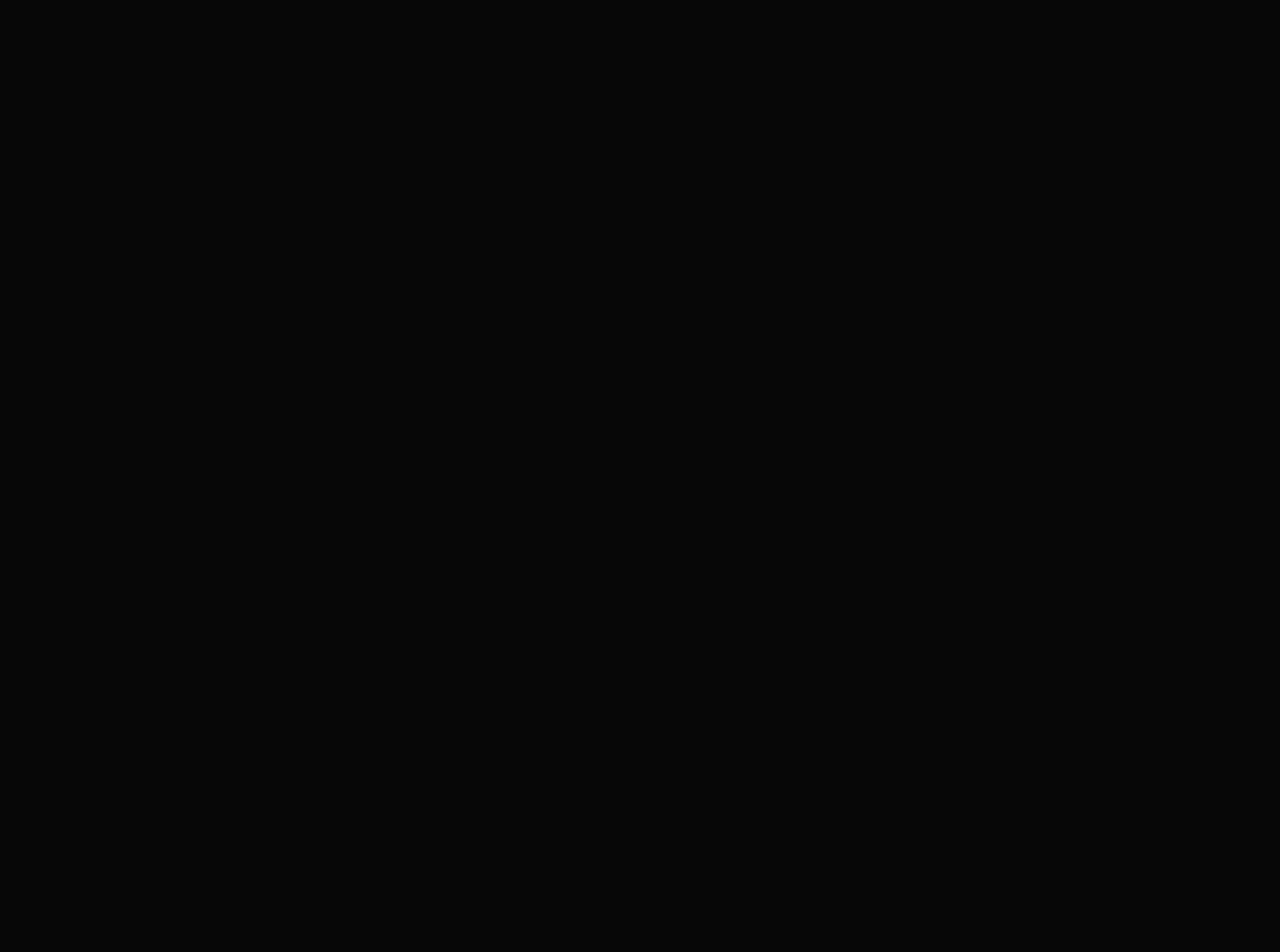
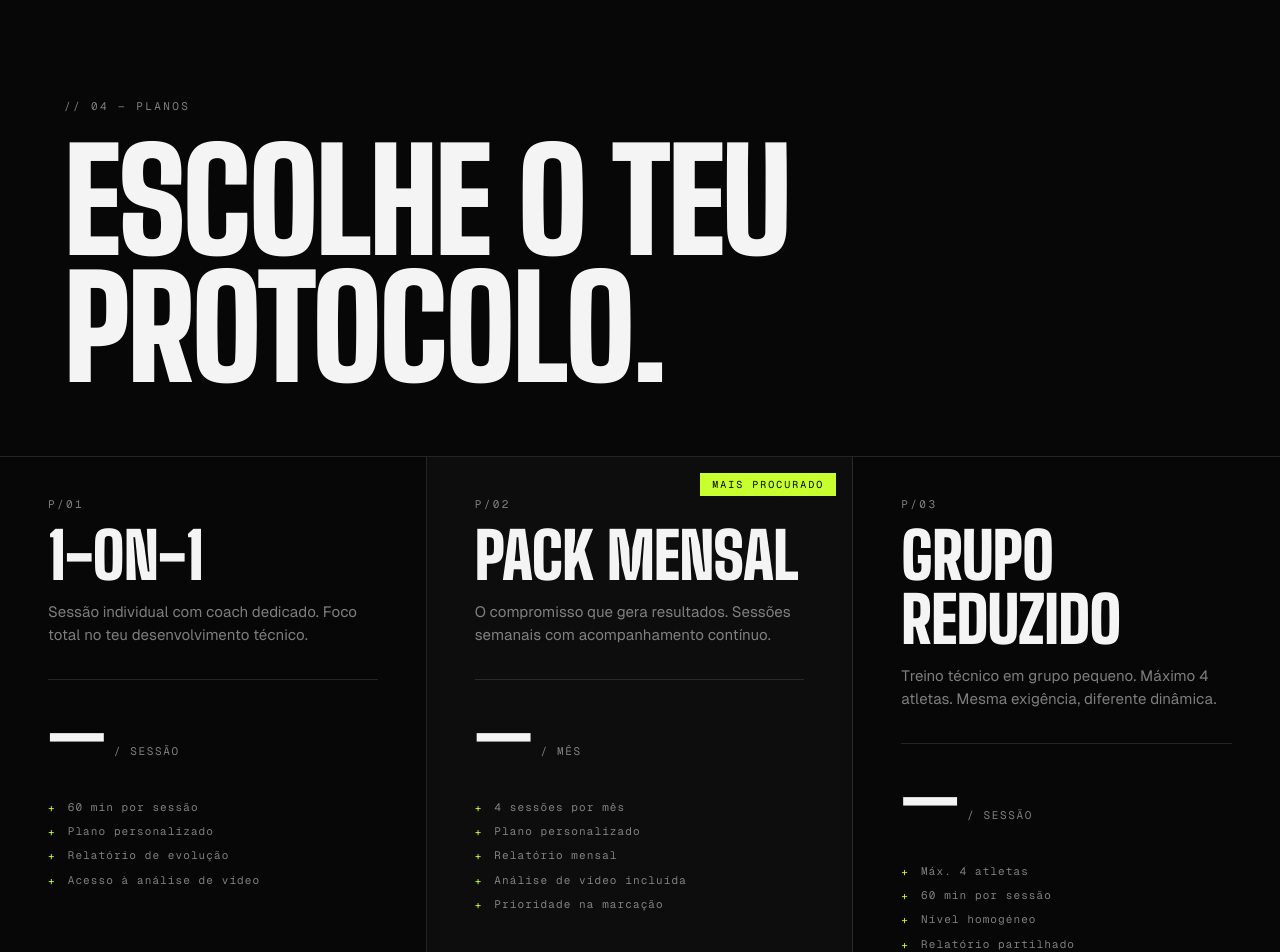
Before and after one commit to FranciscoPontes123/elite, a Next.js app: page / in a window 1280 px wide. Shown: the part 4020-4972 px from the top of the page. Before the commit the page ends 3990 px from the top, so only its background shows below. Built offline with nearby package versions, Linux system fonts and the light colour scheme.

Commit message:
feat(planos): pricing section with 3 plans
- 1-on-1 / Pack Mensal (destaque) / Grupo Reduzido
- Preços como placeholder (a preencher)
- Badge "Mais procurado" no Pack Mensal
- Nota de rodapé com avaliação inicial 35€

Co-Authored-By: Claude Sonnet 4.6 <noreply@anthropic.com>

```diff
--- /dev/null
+++ b/app/components/Planos.tsx
@@ -0,0 +1,139 @@
+"use client";
+
+import { motion } from "framer-motion";
+
+const planos = [
+  {
+    num: "P/01",
+    nome: "1-on-1",
+    preco: "—",
+    unidade: "/ sessão",
+    descricao: "Sessão individual com coach dedicado. Foco total no teu desenvolvimento técnico.",
+    items: ["60 min por sessão", "Plano personalizado", "Relatório de evolução", "Acesso à análise de vídeo"],
+    destaque: false,
+  },
+  {
+    num: "P/02",
+    nome: "Pack Mensal",
+    preco: "—",
+    unidade: "/ mês",
+    descricao: "O compromisso que gera resultados. Sessões semanais com acompanhamento contínuo.",
+    items: ["4 sessões por mês", "Plano personalizado", "Relatório mensal", "Análise de vídeo incluída", "Prioridade na marcação"],
+    destaque: true,
+  },
+  {
+    num: "P/03",
+    nome: "Grupo Reduzido",
+    preco: "—",
+    unidade: "/ sessão",
+    descricao: "Treino técnico em grupo pequeno. Máximo 4 atletas. Mesma exigência, diferente dinâmica.",
+    items: ["Máx. 4 atletas", "60 min por sessão", "Nível homogéneo", "Relatório partilhado"],
+    destaque: false,
+  },
+];
+
+export default function Planos() {
+  return (
+    <section id="planos" className="border-t border-rule">
+      <div className="px-[clamp(20px,5vw,72px)] pt-[clamp(64px,10vw,140px)] pb-16">
+        <motion.p
+          initial={{ opacity: 0 }}
+          whileInView={{ opacity: 1 }}
+          viewport={{ once: true }}
+          transition={{ duration: 0.5 }}
+          className="font-mono text-label uppercase tracking-[0.22em] text-fg-dim mb-6"
+        >
+          // 04 — Planos
+        </motion.p>
+
+        <motion.h2
+          initial={{ opacity: 0, y: 16 }}
+          whileInView={{ opacity: 1, y: 0 }}
+          viewport={{ once: true }}
+          transition={{ duration: 0.6, ease: [0.25, 0.1, 0.25, 1] as [number,number,number,number] }}
+          className="font-display font-black uppercase text-section text-fg leading-[0.9]"
+        >
+          ESCOLHE O TEU<br />PROTOCOLO.
+        </motion.h2>
+      </div>
+
+      <div className="grid grid-cols-1 md:grid-cols-3 border-t border-rule">
+        {planos.map((plano, i) => (
+          <motion.div
+            key={plano.num}
+            initial={{ opacity: 0, y: 20 }}
+            whileInView={{ opacity: 1, y: 0 }}
+            viewport={{ once: true }}
+            transition={{
+              duration: 0.55,
+              ease: [0.25, 0.1, 0.25, 1] as [number,number,number,number],
+              delay: i * 0.08,
+            }}
+            className={`relative border-r border-rule last:border-r-0 flex flex-col px-[clamp(20px,4vw,48px)] py-10 gap-8 transition-colors duration-200 hover:-translate-y-1 hover:border-fg ${
+              plano.destaque ? "bg-bg-elev" : ""
+            }`}
+          >
+            {/* Badge mais procurado */}
+            {plano.destaque && (
+              <span className="absolute top-4 right-4 font-mono text-[10px] uppercase tracking-[0.2em] bg-accent text-bg px-3 py-1">
+                Mais procurado
+              </span>
+            )}
+
+            {/* Topo */}
+            <div className="flex flex-col gap-3">
+              <span className="font-mono text-label uppercase tracking-[0.22em] text-fg-dim">
+                {plano.num}
+              </span>
+              <h3 className="font-display font-black uppercase text-card text-fg leading-none">
+                {plano.nome}
+              </h3>
+              <p className="font-body text-[15px] leading-[1.55] text-fg-dim">
+                {plano.descricao}
+              </p>
+            </div>
+
+            {/* Preço */}
+            <div className="flex items-end gap-2 border-t border-rule pt-6">
+              <span className="font-display font-black text-[64px] leading-none text-fg">
+                {plano.preco}
+              </span>
+              <span className="font-mono text-label text-fg-dim uppercase tracking-[0.15em] pb-2">
+                {plano.unidade}
+              </span>
+            </div>
+
+            {/* Items */}
+            <ul className="flex flex-col gap-2">
+              {plano.items.map((item) => (
+                <li key={item} className="flex items-start gap-3 font-mono text-label text-fg-dim tracking-[0.1em]">
+                  <span className="text-accent mt-px">+</span>
+                  {item}
+                </li>
+              ))}
+            </ul>
+
+            {/* CTA */}
+            <a
+              href="#contacto"
+              className={`mt-auto inline-flex items-center justify-center font-mono text-label uppercase tracking-[0.18em] px-6 py-3.5 transition-colors duration-150 ${
+                plano.destaque
+                  ? "bg-accent text-bg hover:bg-fg"
+                  : "border border-rule text-fg-dim hover:text-fg hover:border-fg"
+              }`}
+            >
+              Marcar avaliação
+            </a>
+          </motion.div>
+        ))}
+      </div>
+
+      {/* Nota de rodapé */}
+      <div className="px-[clamp(20px,5vw,72px)] py-6 border-t border-rule">
+        <p className="font-mono text-label text-fg-dim tracking-[0.15em]">
+          Avaliação inicial — 35€. Reembolsada na inscrição em qualquer plano. · Resposta em 24h · Sem compromisso.
+        </p>
+      </div>
+    </section>
+  );
+}
--- a/app/page.tsx
+++ b/app/page.tsx
@@ -2,6 +2,7 @@ import Nav from "@/app/components/Nav";
 import Hero from "@/app/components/Hero";
 import Protocolo from "@/app/components/Protocolo";
 import Staff from "@/app/components/Staff";
+import Planos from "@/app/components/Planos";
 
 export default function Home() {
   return (
@@ -10,6 +11,7 @@ export default function Home() {
       <Hero />
       <Protocolo />
       <Staff />
+      <Planos />
     </main>
   );
 }
```
